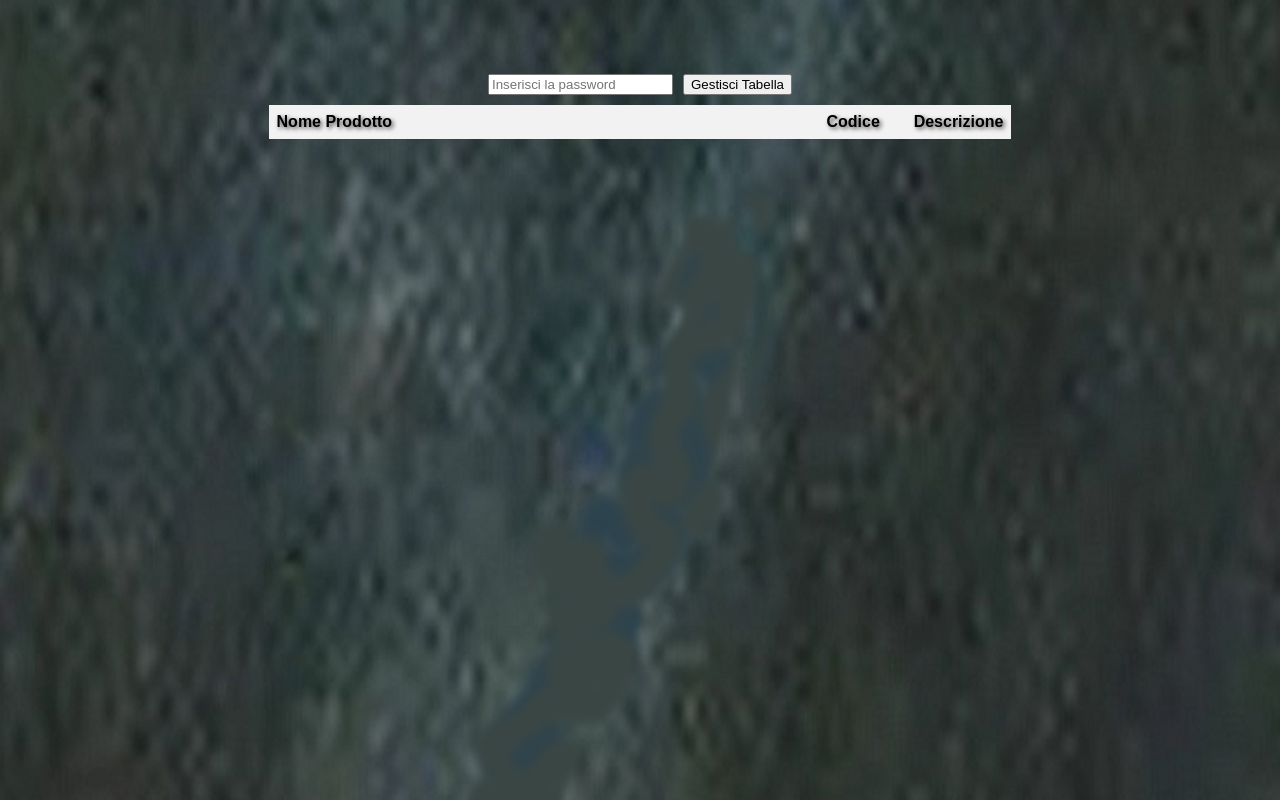
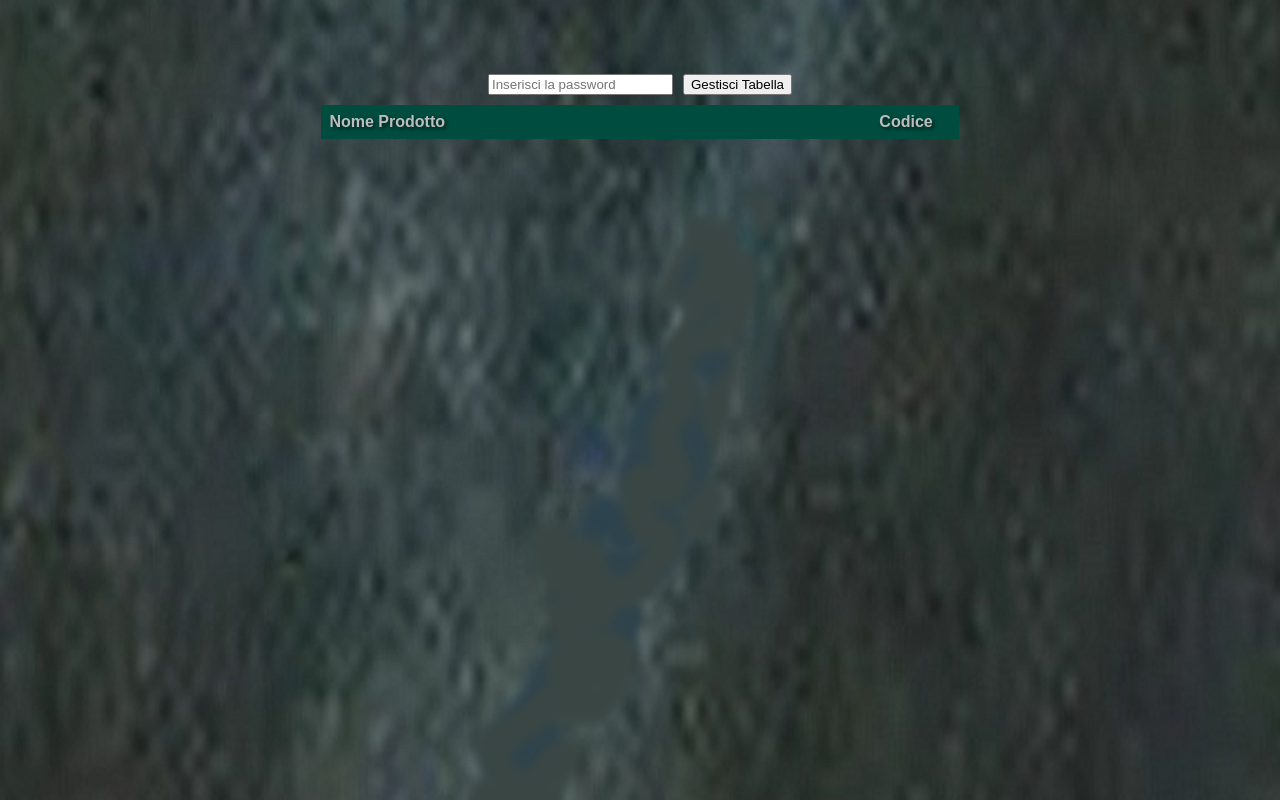
Before and after one commit to tizianoradice/sitogdp, a website: page pagina6.html in a window 1280 px wide. Drawn offline with Linux system fonts and the light colour scheme; no server answers.

Commit message:
Rimozione righe da tabella

```diff
--- a/pagina6.html
+++ b/pagina6.html
@@ -27,7 +27,6 @@
         <tr>
             <th>Nome Prodotto</th>
             <th>Codice</th>
-                    <th>Descrizione</th>
         </tr>
     </thead>
     <tbody>
--- a/tabella-prodotti.css
+++ b/tabella-prodotti.css
@@ -13,9 +13,10 @@
     text-overflow: ellipsis;
 }
 
+/* Modificato: sfondo verde scuro e testo grigio chiaro per i titoli */
 #tabella-prodotti th {
-    background-color: #f2f2f2;
-    color: black;
+    background-color: #004d40; /* Sostituito con un verde scuro */
+    color: #bdbdbd; /* Sostituito con un grigio chiaro */
 }
 
 /* Modificato: "Nome Prodotto" ora ha una larghezza di 60ch (30ch + 30ch) */
```
Lines whose indentation alone changed are shown as unchanged.
